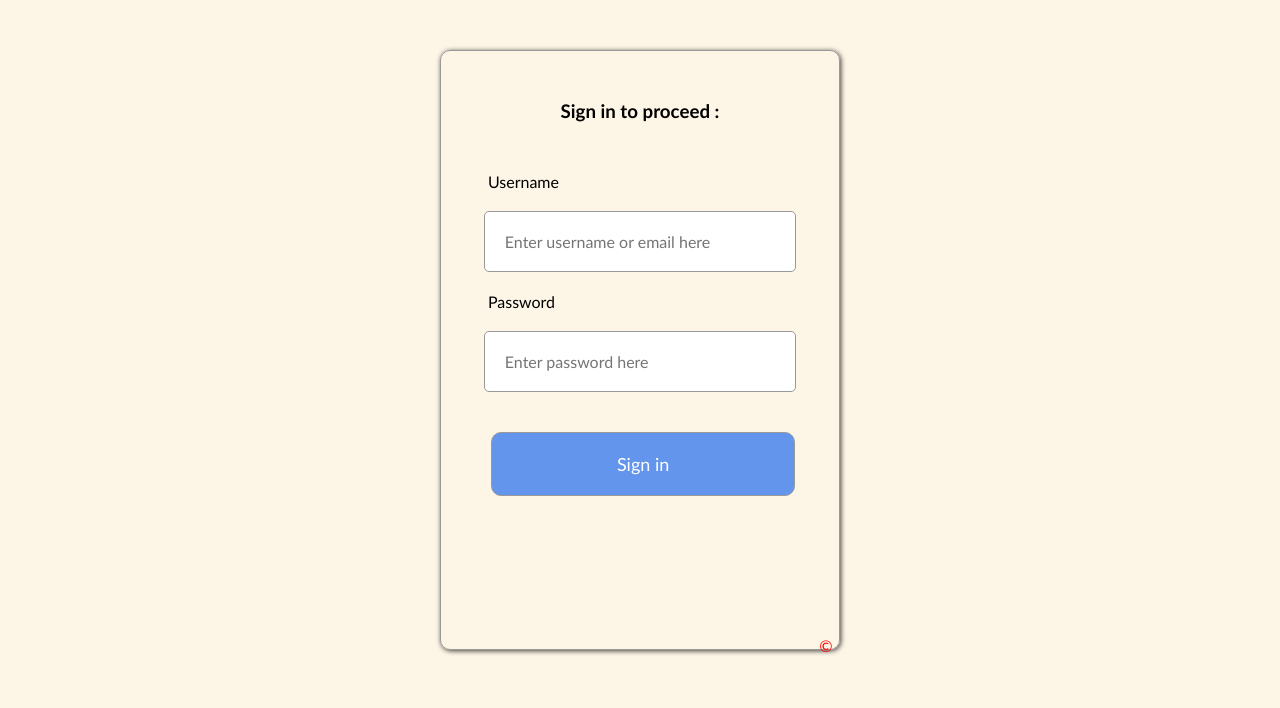
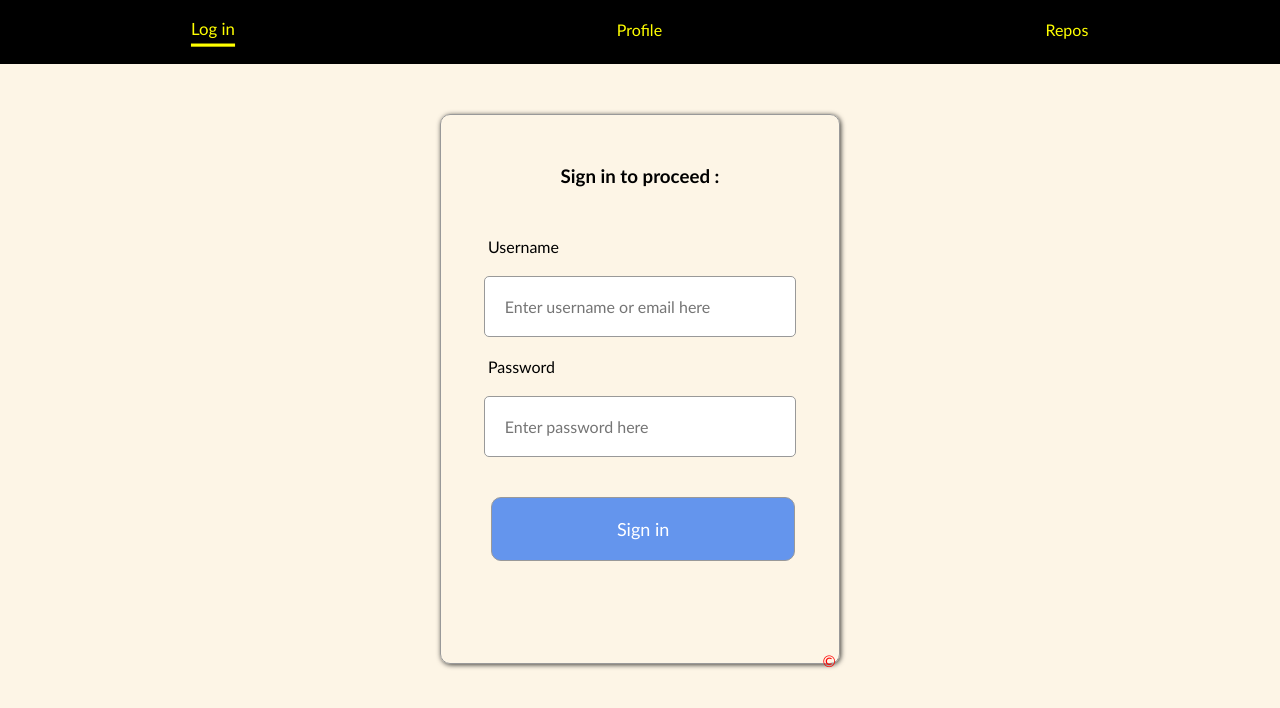
Before and after one commit to devKiratu/react-roadmap, a React (Create React App) app: page / in a window 1280 px wide. Shown: the top 708 px of the page. Built offline with nearby package versions, Linux system fonts and the light colour scheme.

Commit message:
add routes and associated styling

```diff
--- a/package.json
+++ b/package.json
@@ -8,6 +8,7 @@
     "@testing-library/user-event": "^12.6.0",
     "react": "^17.0.1",
     "react-dom": "^17.0.1",
+    "react-router-dom": "^5.2.0",
     "react-scripts": "4.0.1",
     "styled-components": "^5.2.1",
     "web-vitals": "^0.2.4"
--- a/src/components/App.js
+++ b/src/components/App.js
@@ -1,20 +1,23 @@
-import React, { useState } from "react";
+import React from "react";
 import { GlobalStyles } from "../styles/GlobalStyles";
 import Login from "./Login";
+import Navbar from "./Navbar";
+import Repos from "./Routes/Repos";
+import Profile from "./Routes/Profile";
+import { BrowserRouter as Router, Switch, Route } from "react-router-dom";
+import NotFound from "./Routes/NotFound";
 
 export default function App() {
-	const [userName, setUserName] = useState("");
-	const [pwd, setPwd] = useState("");
-
 	return (
-		<div>
+		<Router>
 			<GlobalStyles />
-			<Login
-				userName={userName}
-				setUserName={setUserName}
-				pwd={pwd}
-				setPwd={setPwd}
-			/>
-		</div>
+			<Navbar />
+			<Switch>
+				<Route path="/repos" exact component={Repos} />
+				<Route path="/profile" exact component={Profile} />
+				<Route path="/" exact component={Login} />
+				<Route path="*" component={NotFound} />
+			</Switch>
+		</Router>
 	);
 }
--- a/src/components/Login.js
+++ b/src/components/Login.js
@@ -1,4 +1,4 @@
-import React from "react";
+import React, { useState } from "react";
 import { LogInScreen, CopyrightIcon } from "../styles/LogInScreen";
 import {
 	LoginForm,
@@ -8,7 +8,8 @@ import {
 } from "../styles/Form";
 
 export default function Login(props) {
-	const { userName, setUserName, pwd, setPwd } = props;
+	const [userName, setUserName] = useState("");
+	const [pwd, setPwd] = useState("");
 	return (
 		<LogInScreen>
 			<h3>Sign in to proceed : </h3>
--- /dev/null
+++ b/src/components/Navbar.js
@@ -0,0 +1,50 @@
+import React, { useState } from "react";
+import { StyledNav, StyledLink } from "../styles/StyledNav";
+
+export default function Navbar() {
+	const [loginActive, setLoginActive] = useState(true);
+	const [profileActive, setProfileActive] = useState(false);
+	const [reposActive, setReposActive] = useState(false);
+
+	function activeLinkLogin() {
+		setLoginActive(true);
+		setProfileActive(false);
+		setReposActive(false);
+	}
+	function activeLinkProfile() {
+		setProfileActive(true);
+		setLoginActive(false);
+		setReposActive(false);
+	}
+	function activeLinkRepos() {
+		setReposActive(true);
+		setLoginActive(false);
+		setProfileActive(false);
+	}
+
+	return (
+		<StyledNav>
+			<StyledLink
+				to="/"
+				active={loginActive ? "active" : ""}
+				onClick={activeLinkLogin}
+			>
+				Log in
+			</StyledLink>
+			<StyledLink
+				to="/profile"
+				active={profileActive ? "active" : ""}
+				onClick={activeLinkProfile}
+			>
+				Profile
+			</StyledLink>
+			<StyledLink
+				to="/repos"
+				active={reposActive ? "active" : ""}
+				onClick={activeLinkRepos}
+			>
+				Repos
+			</StyledLink>
+		</StyledNav>
+	);
+}
--- /dev/null
+++ b/src/components/Routes/NotFound.js
@@ -0,0 +1,14 @@
+import React from "react";
+import styled from "styled-components";
+
+const Centred = styled.div`
+	width: 100vw;
+	height: 80vh;
+	display: flex;
+	justify-content: center;
+	align-items: center;
+	color: red;
+`;
+export default function NotFound() {
+	return <Centred>Sorry, page not found 😔</Centred>;
+}
--- /dev/null
+++ b/src/components/Routes/Profile.js
@@ -0,0 +1,5 @@
+import React from "react";
+
+export default function Repos() {
+	return <div>Am the Profile page 😎🥳</div>;
+}
--- /dev/null
+++ b/src/components/Routes/Repos.js
@@ -0,0 +1,5 @@
+import React from "react";
+
+export default function Repos() {
+	return <div>Am the Repos page 😀</div>;
+}
--- a/src/styles/Form.js
+++ b/src/styles/Form.js
@@ -1,7 +1,8 @@
 import styled from "styled-components";
 
 export const LoginForm = styled.form`
-	margin: 50px auto;
+	margin: 0 auto;
+	margin-top: 50px;
 `;
 
 export const LoginFormInput = styled.input`
--- a/src/styles/GlobalStyles.js
+++ b/src/styles/GlobalStyles.js
@@ -1,16 +1,18 @@
 import { createGlobalStyle } from "styled-components";
 
 export const GlobalStyles = createGlobalStyle`
+      * {
+        margin: 0;
+        padding: 0;
+      }
+
+
     body {
       margin: 0 auto;
-      margin-top: 50px;
-      padding: 0;
-      box-sizing: border-box;
       font-family: "Trebuchet MS", "Lucida Sans Unicode", "Lucida Grande",
         "Lucida Sans", Arial, sans-serif;
       background-color: oldlace;
       text-align: center;
-      width: 60%;
       min-width: 450px;
     }
 `;
--- a/src/styles/LogInScreen.js
+++ b/src/styles/LogInScreen.js
@@ -1,20 +1,20 @@
 import styled from "styled-components";
 
 export const LogInScreen = styled.div`
-	width: 50%;
+	width: 30%;
 	min-width: 400px;
-	height: 600px;
+	height: 550px;
 	border: 0.2px solid #999;
 	border-radius: 10px;
 	box-shadow: 1px 1px 5px rgba(0, 0, 0, 0.75);
-	margin: 0 auto;
+	margin: 50px auto;
 	box-sizing: border-box;
-	padding: 30px;
+	padding: 50px 30px 30px;
 `;
 
 export const CopyrightIcon = styled.p`
 	color: red;
 	position: relative;
-	left: 55%;
-	top: 13%;
+	left: 56%;
+	top: 15%;
 `;
--- /dev/null
+++ b/src/styles/StyledNav.js
@@ -0,0 +1,27 @@
+import styled, { css } from "styled-components";
+import { Link } from "react-router-dom";
+
+export const StyledNav = styled.ul`
+	box-sizing: border-box;
+	list-style: none;
+	display: flex;
+	justify-content: space-around;
+	align-items: center;
+	min-height: 8vh;
+	background-color: black;
+	width: 100vw;
+	margin-bottom: 20px;
+`;
+
+export const StyledLink = styled(Link)`
+	text-decoration: none;
+	color: yellow;
+	padding-bottom: 5px;
+	${(props) =>
+		props.active &&
+		css`
+			border-bottom: 3px solid yellow;
+			transform: scale(1.05);
+			transition: ease 0.1s all;
+		`}
+`;
```
Also changed, not shown: 2 other files (tests, documents, lock files or other folders).
